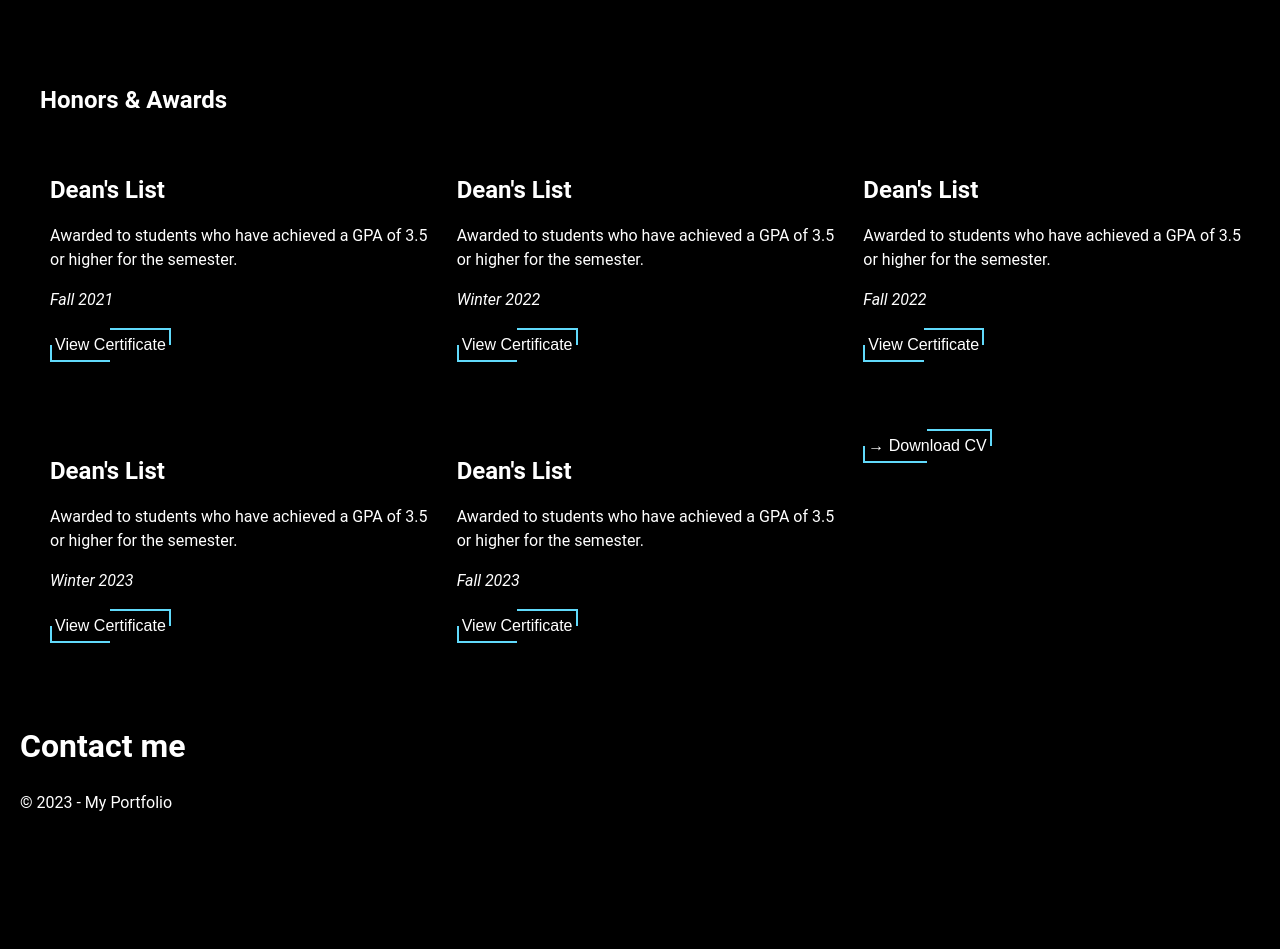
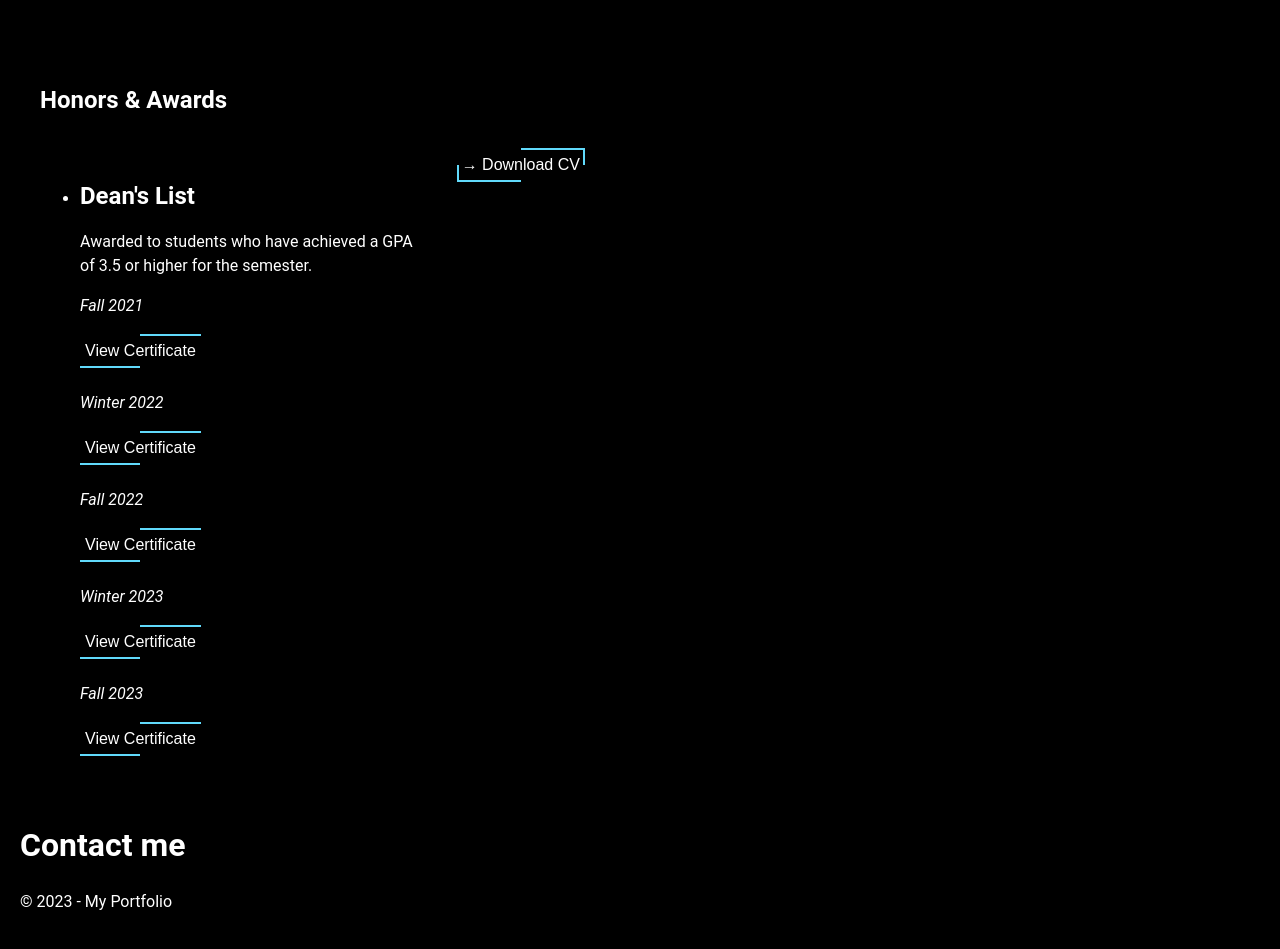
Before and after one commit to ZeRav3n/PersonalWeb, a React (Create React App) app: page / in a window 1280 px wide. Shown: the part 1920-2869 px from the top of the page. Before the commit the page ends 2771 px from the top, so only its background shows below. Built offline with nearby package versions, Linux system fonts and the light colour scheme.

Commit message:
Rearrange

```diff
--- a/src/components/Honors.js
+++ b/src/components/Honors.js
@@ -6,64 +6,37 @@ import Zaman_badgeF21 from "../assets/Shahid Md Ratin Zaman_badgeF21.pdf";
 import Zaman_badgeW22 from "../assets/Shahid Md Ratin Zaman_badgeW22.pdf";
 import Resume from "./Resume.js";
 export default function Honors() {
-  const honors = [
-    {
-      title: "Dean's List",
-      date: "Fall 2021",
-      description:
-        "Awarded to students who have achieved a GPA of 3.5 or higher for the semester.",
-      imgSrc: Zaman_badgeF21,
-    },
-    {
-      title: "Dean's List",
-      date: "Winter 2022",
-      description:
-        "Awarded to students who have achieved a GPA of 3.5 or higher for the semester.",
-      imgSrc: Zaman_badgeW22,
-    },
-    {
-      title: "Dean's List",
-      date: "Fall 2022",
-      description:
-        "Awarded to students who have achieved a GPA of 3.5 or higher for the semester.",
-      imgSrc: Zaman_badgeF22,
-    },
-    {
-      title: "Dean's List",
-      date: "Winter 2023",
-      description:
-        "Awarded to students who have achieved a GPA of 3.5 or higher for the semester.",
-      imgSrc: Zaman_badgeW23,
-    },
-    {
-      title: "Dean's List",
-      date: "Fall 2023",
-      description:
-        "Awarded to students who have achieved a GPA of 3.5 or higher for the semester.",
-      imgSrc: Zaman_badgeF23,
-    },
+  const honorsDescription = "Awarded to students who have achieved a GPA of 3.5 or higher for the semester.";
+  const deanListEntries = [
+    { date: "Fall 2021", imgSrc: Zaman_badgeF21 },
+    { date: "Winter 2022", imgSrc: Zaman_badgeW22 },
+    { date: "Fall 2022", imgSrc: Zaman_badgeF22 },
+    { date: "Winter 2023", imgSrc: Zaman_badgeW23 },
+    { date: "Fall 2023", imgSrc: Zaman_badgeF23 },
   ];
   return (
     <div className="honors-section">
       <h2 data-aos="fade-right">Honors & Awards</h2>
       <div className="honors-grid">
-        {honors.map((honor, index) => (
-          <div className="honor-card" key={index} data-aos="fade-right">
-            <h3 className="honor-title">{honor.title}</h3>
-            <p className="honor-description">{honor.description}</p>
-            <p className="honor-date">{honor.date}</p>
+      <ul>
+        <li>
+          <h3 className="honor-title">Dean's List</h3>
+          <p className="honor-description">{honorsDescription}</p>
+          {deanListEntries.map((entry, index) => (
+            <div key={index}>
+              <p className="honor-date">{entry.date}</p>
               <a
-              href={honor.imgSrc}
+                href={entry.imgSrc}
                 target="_blank"
                 rel="noopener noreferrer"
                 className="view-btn"
               >
-              <span>
                 View Certificate
-              </span>
               </a>
             </div>
           ))}
+        </li>
+      </ul>
         <div className="resume-container" data-aos="fade-up">
       <Resume />
     </div>
```
Lines whose indentation alone changed are shown as unchanged.
